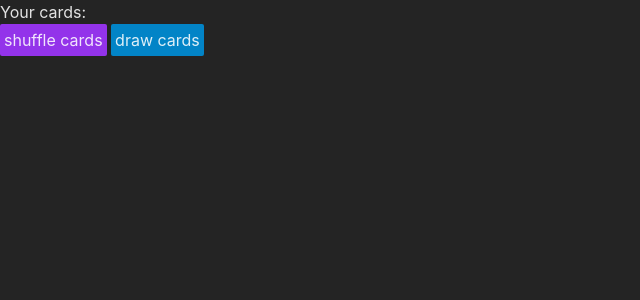
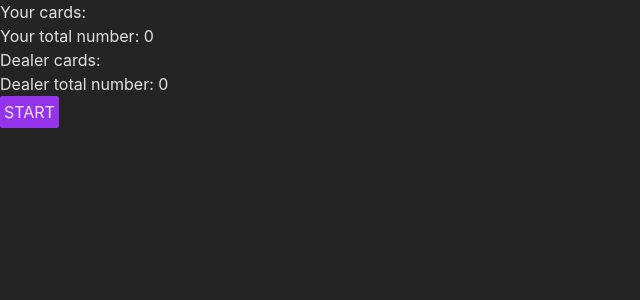
Before and after one commit to kojimakojima/svelte-blackjack, a Svelte app: page / in a window 1280 px wide. Shown: the top 300 px of the page, without its empty margins (0-640 px from the left). Built offline with nearby package versions, Linux system fonts and the light colour scheme.

Commit message:
added basic logic

```diff
--- a/src/App.svelte
+++ b/src/App.svelte
@@ -1,8 +1,35 @@
 <script lang="ts">
+  import parseNum from "./helper/parseNum";
+  import checkBust from "./helper/checkBust";
+  import checkBlackjack from "./helper/checkBlackjack";
+  // Game State
+  let isLoading: boolean = false;
+  let isStarted: boolean = false;
+
+  // Deck
   let deckId: string = "";
-  let cards: Array<CardType> = [];
-  let isLoading: boolean = false;
 
+  // Player
+  let playerCards: Array<CardType> = [];
+  let playerTotalNum: number = 0;
+  let isPlayerBust: boolean = false;
+  let isPlayerBlackjack: boolean = false;
+
+  // Dealer
+  let dealerCards: Array<CardType> = [];
+  let dealerTotalNum: number = 0;
+  let isDealerBust: boolean = false;
+  let isDealerBlackjack: boolean = false;
+
+  const start = async () => {
+    await shuffle();
+    await dealerDraw(1);
+    await playerDraw(2);
+    isStarted = true;
+  };
+  const end = async () => {
+    location.reload();
+  };
   const shuffle = async () => {
     const url = `https://deckofcardsapi.com/api/deck/new/shuffle/?deck_count=1`;
 
@@ -10,22 +37,68 @@
       isLoading = true;
       const res = await fetch(url);
       const data: DeckType = await res.json();
-      console.log(data);
       deckId = data.deck_id;
       isLoading = false;
     } catch (e) {
       console.log(e);
     }
   };
-  const draw = async () => {
-    const url = `https://deckofcardsapi.com/api/deck/${deckId}/draw/?count=1`;
+  const playerDraw = async (num: number) => {
+    const url = `https://deckofcardsapi.com/api/deck/${deckId}/draw/?count=${num}`;
 
     try {
       const res = await fetch(url);
       const data: DeckType = await res.json();
       console.log(data);
-      cards = [...cards, ...data.cards];
-      console.log(cards);
+      playerCards = [...playerCards, ...data.cards];
+
+      playerTotalNum = 0; //Reset to calculate current total
+      // Calculate total num
+      playerCards.map((card: CardType) => {
+        if (card.value === "ACE") {
+          if (playerTotalNum + 11 > 21) {
+            playerTotalNum++;
+          } else {
+            playerTotalNum += 11;
+          }
+        } else {
+          playerTotalNum += parseNum(card.value);
+        }
+      });
+
+      isPlayerBlackjack = checkBlackjack(playerCards);
+      isPlayerBust = checkBust(playerTotalNum);
+      console.log(playerTotalNum);
+    } catch (e) {
+      console.log(e);
+    }
+  };
+  const dealerDraw = async (num: number) => {
+    const url = `https://deckofcardsapi.com/api/deck/${deckId}/draw/?count=${num}`;
+
+    try {
+      const res = await fetch(url);
+      const data: DeckType = await res.json();
+      console.log(data);
+      dealerCards = [...dealerCards, ...data.cards];
+
+      dealerTotalNum = 0; //Reset to calculate current total
+      // Calculate total num
+      dealerCards.map((card: CardType) => {
+        if (card.value === "ACE") {
+          if (dealerTotalNum + 11 > 21) {
+            dealerTotalNum++;
+          } else {
+            dealerTotalNum += 11;
+          }
+        } else {
+          dealerTotalNum += parseNum(card.value);
+        }
+      });
+
+      isDealerBlackjack = checkBlackjack(dealerCards);
+      isDealerBust = checkBust(dealerTotalNum);
+      console.log(dealerTotalNum);
     } catch (e) {
       console.log(e);
     }
@@ -33,20 +106,55 @@
 </script>
 
 <main>
+  <div>
     <p>Your cards:</p>
-  {#each cards as card, i}
-    <p>{card.code}</p>
+    {#each playerCards as card, i}
+      <p>{card.value}</p>
     {/each}
+    <p>Your total number: {playerTotalNum}</p>
+
+    <p>Dealer cards:</p>
+    {#each dealerCards as card, i}
+      <p>{card.value}</p>
+    {/each}
+    <p>Dealer total number: {dealerTotalNum}</p>
+  </div>
+  {#if isStarted}
+    <button on:click={end} class="rounded-sm bg-purple-600 p-1"> END </button>
+  {:else}
     <button
-    on:click={shuffle}
+      on:click={start}
       class="rounded-sm bg-purple-600 p-1"
       disabled={isLoading}
     >
       {#if isLoading}
-      shuffling...
+        Shuffling...
       {:else}
-      shuffle cards
+        START
       {/if}
     </button>
-  <button on:click={draw} class="rounded-sm bg-sky-600 p-1">draw cards</button>
+  {/if}
+  {#if isStarted}
+    <button on:click={() => playerDraw(1)} class="rounded-sm bg-sky-600 p-1"
+      >HIT</button
+    >
+    <button on:click={() => dealerDraw(1)} class="rounded-sm bg-red-600 p-1"
+      >STAND</button
+    >
+    <button on:click={() => dealerDraw(1)} class="rounded-sm bg-sky-600 p-1"
+      >DEALER HIT</button
+    >
+    {#if isPlayerBust}
+      <p>Player BUST</p>
+    {/if}
+    {#if isDealerBust}
+      <p>Dealer BUST</p>
+    {/if}
+    {#if isPlayerBlackjack}
+      <p>Player BLACKJACK</p>
+    {/if}
+    {#if isDealerBlackjack}
+      <p>Dealer BLACKJACK</p>
+    {/if}
+  {/if}
 </main>
```
Lines whose indentation alone changed are shown as unchanged.
